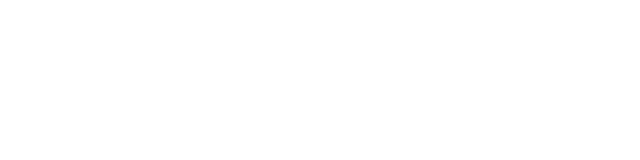
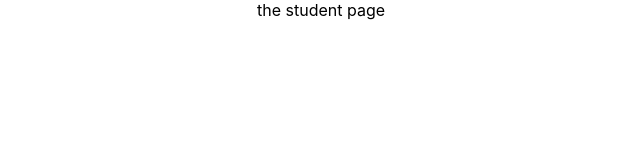
Before and after one commit to claudia-lam/edtech-platform, a React (Create React App) app: page /student in a window 1280 px wide. Shown: the top 160 px of the page, without its empty margins (319-959 px from the left). Built offline with nearby package versions, Linux system fonts and the light colour scheme.

Commit message:
reorganize file structure

```diff
--- a/src/App.js
+++ /dev/null
@@ -1,10 +0,0 @@
-import './App.css';
-
-function App() {
-  return (
-    <div className="App">
-    </div>
-  );
-}
-
-export default App;
--- /dev/null
+++ b/src/components/App/App.js
@@ -0,0 +1,19 @@
+import './App.css';
+import { BrowserRouter } from "react-router-dom";
+import RoutesList from '../Platform/routes-nav/RoutesList';
+
+
+function App() {
+  return (
+    <div className="App">
+      <BrowserRouter>
+        <div className="App">
+          {/* <Navigation /> */}
+          <RoutesList />
+        </div>
+      </BrowserRouter>
+    </div>
+  );
+}
+
+export default App;
--- /dev/null
+++ b/src/components/Platform/admin/AdminHome.js
@@ -0,0 +1,9 @@
+import React from 'react';
+
+function AdminHome() {
+  return <div>
+    the admin page
+  </div>;
+}
+
+export default AdminHome;
--- /dev/null
+++ b/src/components/Platform/routes-nav/RoutesList.js
@@ -0,0 +1,26 @@
+import React from "react";
+import { Routes, Route, Navigate } from "react-router-dom";
+import AdminHome from "../admin/AdminHome";
+import StudentHome from "../students/StudentHome";
+import TeacherHome from "../teachers/TeacherHome";
+
+/** Site-wide routes.
+ *
+ * Visiting a non-existant route navigates to the homepage.
+ */
+
+function RoutesList() {
+  return (
+    <div className="routes-list">
+      <Routes>
+        <Route path="/admin" element={<AdminHome />} />
+        <Route path="/teacher" element={<TeacherHome />} />
+        <Route path="/student" element={<StudentHome />} />
+        {/* <Route path="/" element={<Homepage />} /> */}
+        <Route path="*" element={<Navigate to="/" />} />
+      </Routes>
+    </div>
+  );
+}
+
+export default RoutesList;
--- /dev/null
+++ b/src/components/Platform/students/StudentHome.js
@@ -0,0 +1,9 @@
+import React from 'react';
+
+function StudentHome() {
+  return <div>
+    the student page
+  </div>;
+}
+
+export default StudentHome;
--- /dev/null
+++ b/src/components/Platform/teachers/TeacherHome.js
@@ -0,0 +1,9 @@
+import React from 'react';
+
+function TeacherHome() {
+  return <div>
+    the teacher home page
+  </div>;
+}
+
+export default TeacherHome;
--- a/src/index.js
+++ b/src/index.js
@@ -1,7 +1,7 @@
 import React from 'react';
 import ReactDOM from 'react-dom/client';
 import './index.css';
-import App from './App';
+import App from './components/App/App';
 import reportWebVitals from './reportWebVitals';
 
 const root = ReactDOM.createRoot(document.getElementById('root'));
```
Also changed, not shown: src/components/App/App.css (renamed from src/App.css), 1 other file (tests, documents, lock files or other folders).
